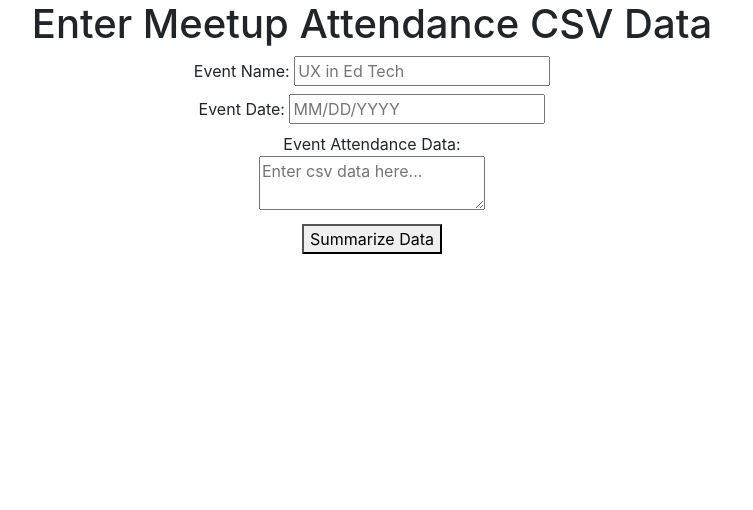
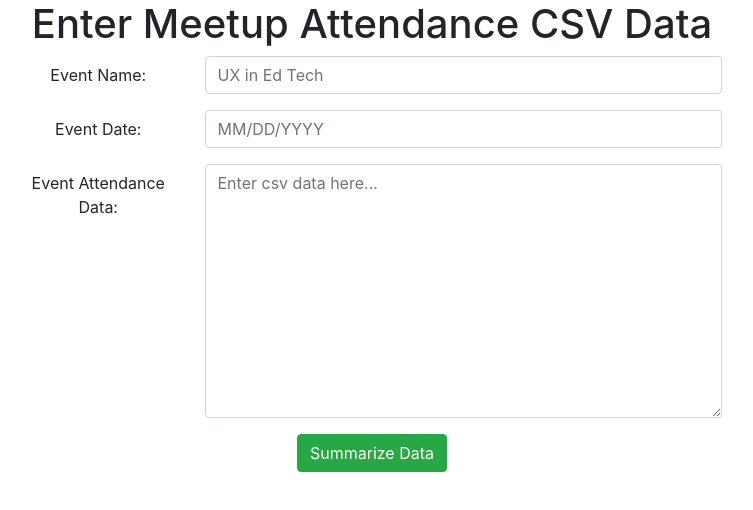
Before and after one commit to commanderking/meetup-analyzer, a React (Create React App) app: page / in a window 1280 px wide. Shown: the top 510 px of the page, without its empty margins (268-1021 px from the left). Built offline with nearby package versions, Linux system fonts and the light colour scheme.

Commit message:
add styling to form page

```diff
--- a/package.json
+++ b/package.json
@@ -18,6 +18,7 @@
   "devDependencies": {
     "@types/lodash": "^4.14.123",
     "@types/react": "^16.8.10",
+    "@types/reactstrap": "^7.1.3",
     "react-scripts": "2.1.8"
   },
   "scripts": {
--- a/src/features/singleMeetingAnalysis/components/SingleMeetingForm.tsx
+++ b/src/features/singleMeetingAnalysis/components/SingleMeetingForm.tsx
@@ -3,6 +3,10 @@ import { css, jsx } from "@emotion/core";
 import React, { useState } from "react";
 import csv from "csvtojson";
 import { bindRawMeetupData } from "../SingleMeetingAnalysisUtils";
+import { Button, Label, FormGroup, Input, Form, Col } from "reactstrap";
+
+const labelColumns = 3;
+const inputColumns = 9;
 
 // TODO: Update types here
 const SingleMeetingForm = ({
@@ -42,49 +46,54 @@ const SingleMeetingForm = ({
   return (
     <div>
       <h1>Enter Meetup Attendance CSV Data</h1>
-      <form>
-        <div>
-          <label>
-            Event Name:{" "}
-            <input
+      <div
+        css={css`
+          width: 700px;
+          margin: auto;
+        `}
+      >
+        <Form>
+          <FormGroup row>
+            <Label sm={labelColumns}>Event Name: </Label>
+            <Col sm={inputColumns}>
+              <Input
                 value={eventName}
                 placeholder="UX in Ed Tech"
                 onChange={handleEventNameChange}
               />
-          </label>
-        </div>
-        <div>
-          <label>
-            Event Date:{" "}
-            <input
+            </Col>
+          </FormGroup>
+          <FormGroup row>
+            <Label sm={labelColumns}>Event Date: </Label>
+            <Col sm={inputColumns}>
+              <Input
                 value={eventDate}
                 placeholder="MM/DD/YYYY"
                 onChange={handleEventDateChange}
               />
-          </label>
-        </div>
+            </Col>
+          </FormGroup>
 
           <div>
-          <label>
-            Event Attendance Data: <br />
-            <textarea
-              css={css`
-                 {
-                  width: 500px;
-                  height: 200px;
-                }
-              `}
+            <FormGroup row>
+              <Label sm={labelColumns}>Event Attendance Data: </Label>
+              <Col sm={inputColumns}>
+                <Input
+                  rows={10}
+                  type="textarea"
                   value={rawMeetupData}
                   placeholder={"Enter csv data here..."}
                   onChange={handleChange}
                 />
-          </label>
+              </Col>
+            </FormGroup>
             <div />
-          <button type="submit" onClick={submitJSON}>
+          </div>
+          <Button color="success" type="submit" onClick={submitJSON}>
             Summarize Data
-          </button>
+          </Button>
+        </Form>
       </div>
-      </form>
     </div>
   );
 };
```
Also changed, not shown: 1 other file (tests, documents, lock files or other folders). Lines whose indentation alone changed are shown as unchanged.
